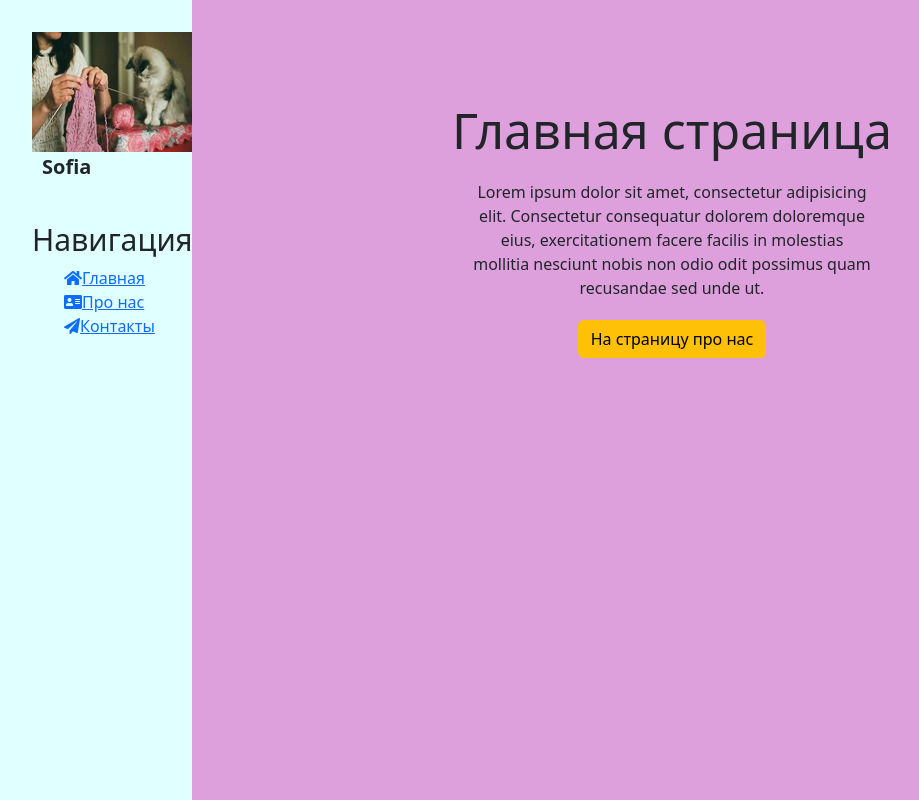
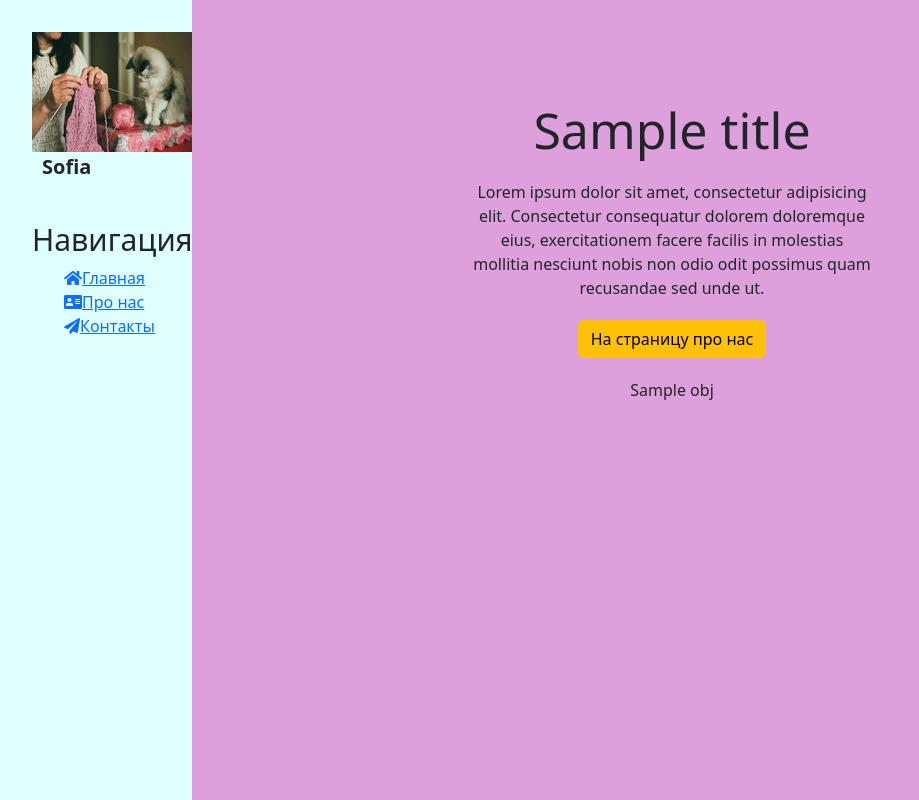
Before and after one commit to burovasofia/PYTHON-WEB1.1, a Django app: template itproger/main/templates/main/index.html in a window 1280 px wide. Shown: the whole page, without its empty margins (0-919 px from the left). Run offline with Django 3.2, Linux system fonts and the light colour scheme; the template is opened without the code that fills it: most values are stand-ins (such as "Sample title", 1, 10 or a date in 2020); some libraries are stand-ins or nearby versions.

Commit message:
урок 6

```diff
--- a/itproger/main/templates/main/index.html
+++ b/itproger/main/templates/main/index.html
@@ -2,10 +2,21 @@
 
 {% block content %}
 <div class="features">
-    <h1>Главная страница</h1>
+    <h1>{{title}}</h1>
     <p>Lorem ipsum dolor sit amet, consectetur adipisicing elit. Consectetur consequatur dolorem doloremque eius, exercitationem facere facilis in molestias mollitia nesciunt nobis non odio odit possimus quam recusandae sed unde ut.</p>
     <button class="btn btn-warning">На страницу про нас</button>
+    {% for el in values %}
+        {% if el == 'hello' %}
+        {% filter upper %}
+             <p>{{ el }}</p>
+        {% endfilter %}
+    {% endif %}
+    {% endfor %}
+
+    {% for el in obj %}
+        <p>{{ el }}</p>
+    {% endfor %}
 </div>
 {% endblock %}
 
-{% block title %}Главная страница{% endblock %}
+{% block title %}{{title}}{% endblock %}
```
Also changed, not shown: itproger/news/urls.py (added).
